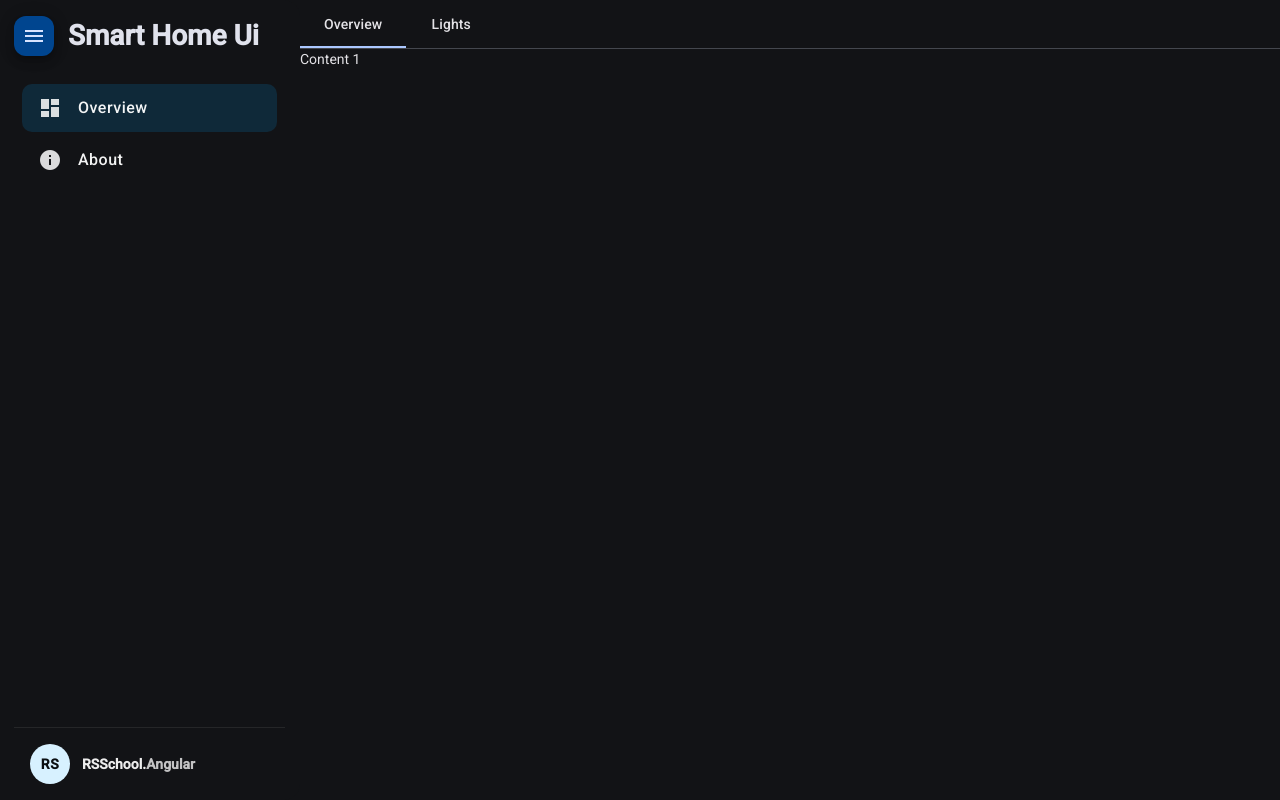
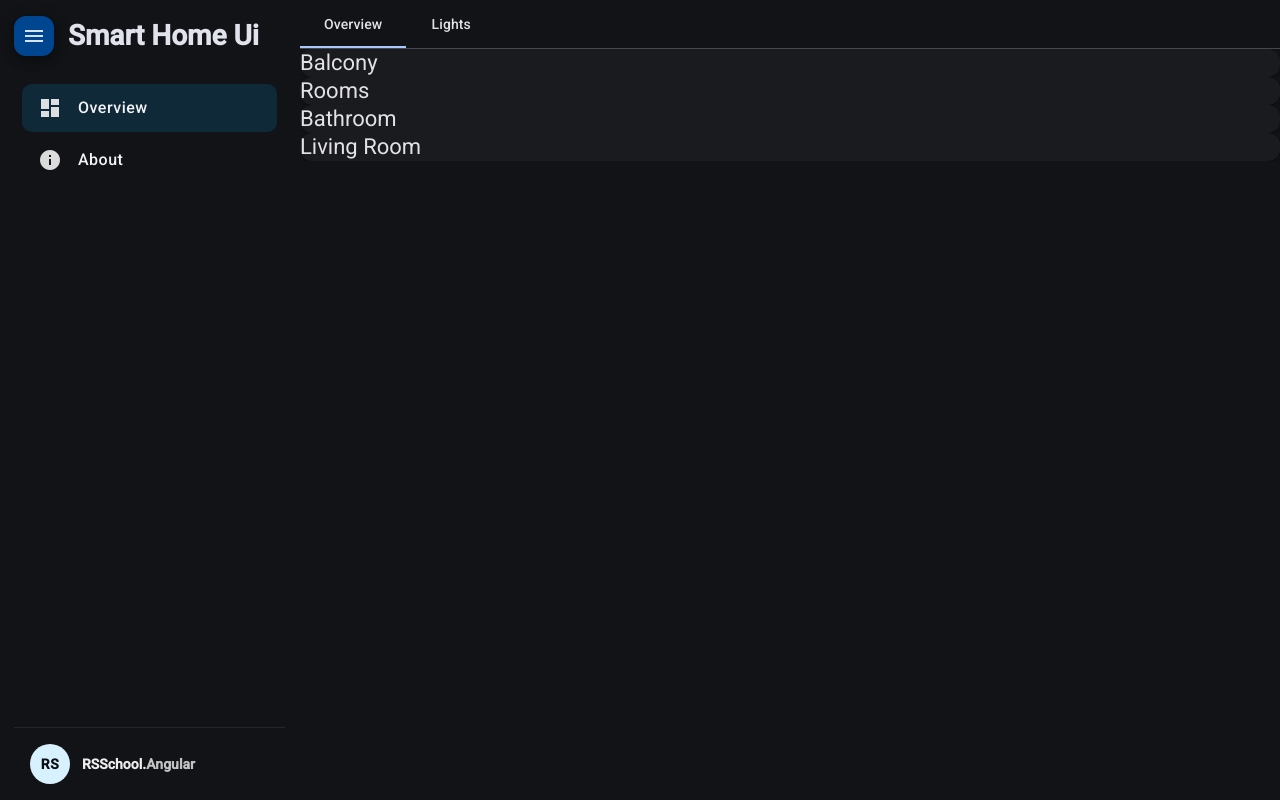
Before and after one commit to gerlinda137/smart-home, an Angular app: page / in a window 1280 px wide. Built offline with nearby package versions, Linux system fonts and the light colour scheme.

Commit message:
feat: basic cards foundation

```diff
--- /dev/null
+++ b/src/app/components/card-list/card-list.html
@@ -0,0 +1,5 @@
+<div class="card-list">
+  @for (card of cards; track card.id) {
+  <app-card [card]="card"></app-card>
+  }
+</div>
--- /dev/null
+++ b/src/app/components/card-list/card-list.ts
@@ -0,0 +1,15 @@
+import { Component } from '@angular/core';
+import { Card } from './card/card';
+import { CardModel } from '../../../models/types';
+import { DASHBOARD_MOCK } from '../../../mock-data/dashboard.mock';
+
+@Component({
+  selector: 'app-card-list',
+  imports: [Card],
+  templateUrl: './card-list.html',
+  styleUrl: './card-list.scss',
+})
+export class CardList {
+  protected readonly cards: CardModel[] =
+    DASHBOARD_MOCK.tabs.find((tab) => tab.id === 'overview')?.cards ?? [];
+}
--- /dev/null
+++ b/src/app/components/card-list/card/card.html
@@ -0,0 +1,3 @@
+<mat-card class="card">
+  <mat-card-title class="card__title">{{ card.title }}</mat-card-title>
+</mat-card>
--- /dev/null
+++ b/src/app/components/card-list/card/card.ts
@@ -0,0 +1,13 @@
+import { Component, Input } from '@angular/core';
+import { MatCardModule } from '@angular/material/card';
+import { CardModel } from '../../../../models/types';
+
+@Component({
+  selector: 'app-card',
+  imports: [MatCardModule],
+  templateUrl: './card.html',
+  styleUrl: './card.scss',
+})
+export class Card {
+  @Input({ required: true }) card!: CardModel;
+}
--- a/src/app/components/dashboard/dashboard.html
+++ b/src/app/components/dashboard/dashboard.html
@@ -1,4 +1,6 @@
 <mat-tab-group mat-stretch-tabs="false" mat-align-tabs="start">
-  <mat-tab label="Overview">Content 1</mat-tab>
+  <mat-tab label="Overview">
+    <app-card-list></app-card-list>
+  </mat-tab>
   <mat-tab label="Lights">Content 2</mat-tab>
 </mat-tab-group>
--- a/src/app/components/dashboard/dashboard.ts
+++ b/src/app/components/dashboard/dashboard.ts
@@ -1,9 +1,10 @@
 import { Component } from '@angular/core';
 import { MatTabsModule } from '@angular/material/tabs';
+import { CardList } from '../card-list/card-list';
 
 @Component({
   selector: 'app-dashboard',
-  imports: [MatTabsModule],
+  imports: [MatTabsModule, CardList],
   templateUrl: './dashboard.html',
   styleUrl: './dashboard.scss',
 })
--- a/src/models/types.ts
+++ b/src/models/types.ts
@@ -9,10 +9,10 @@ export interface DashboardData {
 export interface Tab {
   id: TabId | string;
   title: string;
-  cards: Card[];
+  cards: CardModel[];
 }
 
-export interface Card {
+export interface CardModel {
   id: string;
   title: string;
   layout: CardLayout;
```
Also changed, not shown: src/app/components/card-list/card-list.scss (added), src/app/components/card-list/card/card.scss (added), 2 other files (tests, documents, lock files or other folders).
